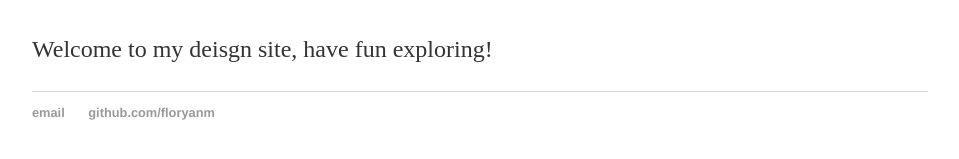
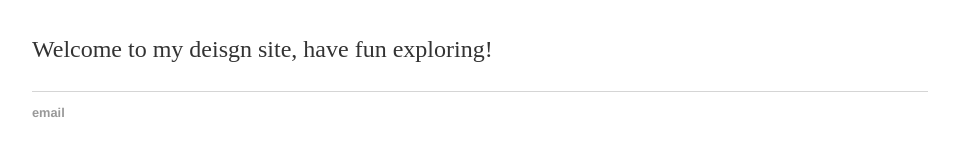
Before and after one commit to floryanm/floryanm.github.io, a Jekyll site: the page built from index.html, in a window 1280 px wide. Shown: the part 164-323 px from the top of the page, without its empty margins (160-1119 px from the left). Built offline with Jekyll 4.4.1, drawn with Linux system fonts in a browser that asks for light colours.

Commit message:
Update default.html

```diff
--- a/_layouts/default.html
+++ b/_layouts/default.html
@@ -21,8 +21,7 @@
 			</div><!-- /.container -->
 			<footer>
 	    		<ul>
-	        		<li><a href="mailto:changethis@gmail.com">email</a></li>
-	        		<li><a href="https://github.com/floryanm">github.com/floryanm</a></li>
+	        		<li><a href="mailto:floryanm@mit.edu">email</a></li>
 				</ul>
 			</footer>
 		</body>
```
